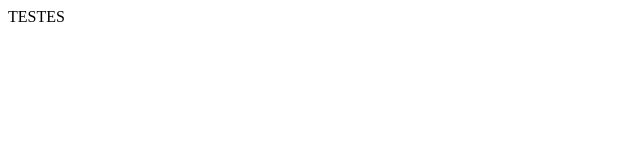
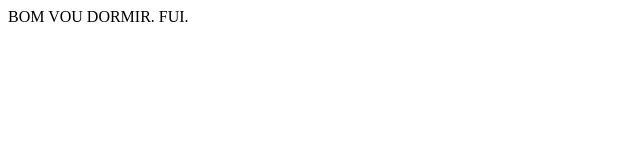
Before and after one commit to sonrafael/DragonBallSuper, a plain HTML site: page index.html in a window 1280 px wide. Shown: the whole page, without its empty margins (0-640 px from the left). Drawn offline with Linux system fonts and the light colour scheme.

Commit message:
Ultimo commit da noite.

```diff
--- a/index.html
+++ b/index.html
@@ -4,6 +4,6 @@
     <title></title>
 </head>
 <body>
-    <p>TESTES</p>
+    <p>BOM VOU DORMIR. FUI.</p>
 </body>
 </html>
```
